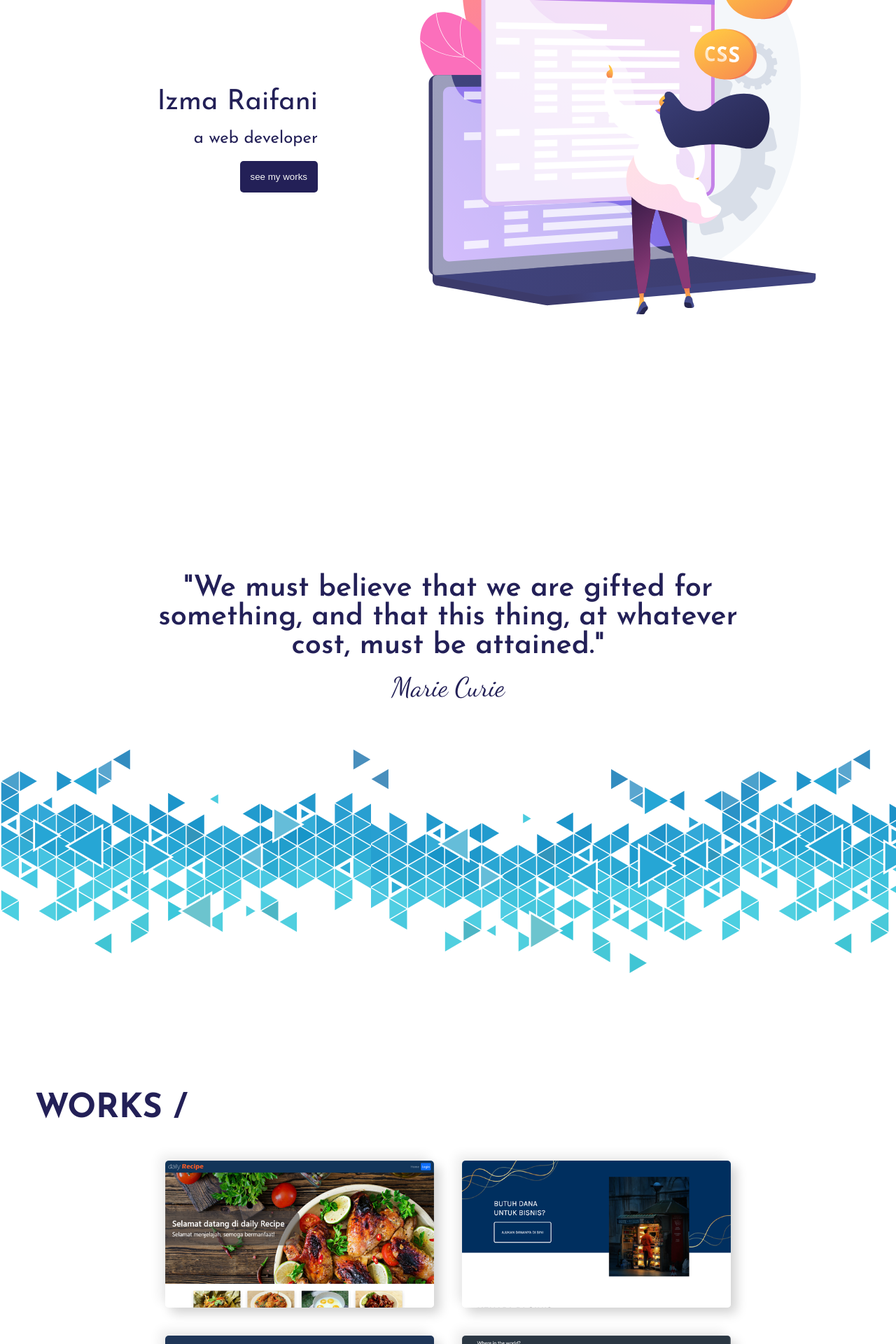
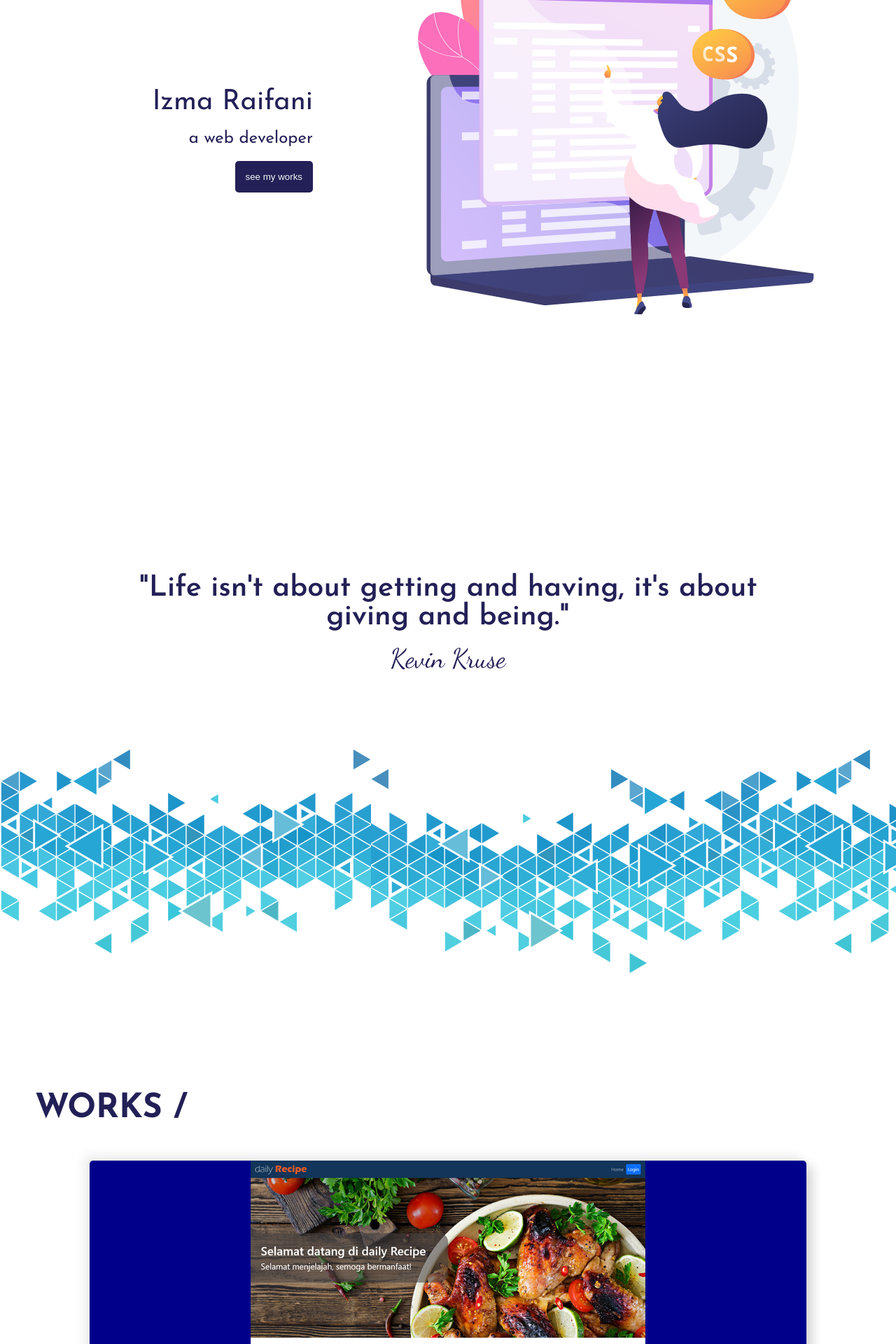
Before and after one commit to izurai27/my-portfolio-react-app, a React (Create React App) app: page / in a window 1280 px wide. Shown: the part 200-2120 px from the top of the page at 70% size. Built offline with nearby package versions, Linux system fonts and the light colour scheme.

Commit message:
rerender project list, tp masih error

```diff
--- a/src/css/hero.css
+++ b/src/css/hero.css
@@ -62,12 +62,14 @@
     width: 100%;
     display:flex;
     flex-direction: row;
-    position:relative;
+    justify-content: center;
+    padding:10px;
 }
 
 .hero-right img{
     /* width: 100vw; */
-    width: 100%;
+    /* width: 100%; */
+    height: 100%;
     justify-self: center;
 }
 
@@ -81,7 +83,7 @@
     height: fit-content;
 }
 
-@media only screen and (min-width:768px){
+@media only screen and (min-width:700px){
     .hero{
 
         height: 100vh;
@@ -108,9 +110,13 @@
         align-items: flex-end;
         justify-content: center;
 
+
     }
 
-
+    .hero-left .name{
+        width:100%;
+        text-align: right;
+    }
 
     .hero-right img{
         height:90%;
--- a/src/css/projects.css
+++ b/src/css/projects.css
@@ -20,36 +20,30 @@
     flex-wrap: wrap;
     justify-content: center;
     padding:30px;
+    row-gap: 50px;
 }
 
 .projectitem{
     /* border:1px solid yellow; */
     margin:20px;
     /* padding:10px; */
-    width:30vw;
-    min-width: 280px;
-    max-width: 564px;
-    height: auto;
+
+    width: 80vw;
+    /* max-width: 564px; */
+    height: 90vh;
     overflow: hidden;
     box-shadow:  8px 8px 16px #d3d3d3,
              -8px -8px 16px #ededed;
      border-radius: 5px;
+    /* background-color: #ddc913; */
 }
 
-.projectitem a{
-    width:100%;
-    height:100%;
-    overflow: hidden;
-}
+
 
 .projectitem .preview{
-    /* width:30vw;
-    min-width: 280px;
-    max-width: 564px;
-    height: auto; */
-    /* max-height:150px; */
-    width:100%;
-    height:100%;
+
+    width:564px;
+
 
 }
 
--- a/src/projectlist.js
+++ b/src/projectlist.js
@@ -11,42 +11,48 @@ const projectlist = [
       description: 'Aplikasi untuk mencari resep dan membuat daftar belanja bahan makanan dari resep tersebut',
       preview: dailyrecipe,
       techUsed:'reactjs, express, nodejs, axios, mongoDb Atlas, firebase',
-      link:'https://dailyrecipeapp.netlify.app/'
+      link:'https://dailyrecipeapp.netlify.app/',
+      color:'#00008b'
   },
   {   id: 'project4',
       name: 'Landing Page Dana Syariah',
       description: 'Landing page untuk lembaga keuangan syariah di depok',
       preview: danasyariah,
       techUsed:'html, css, javascript',
-      link:'https://dana-syariah.netlify.app/'
+      link:'https://dana-syariah.netlify.app/',
+      color:'#0df08b'
   },
   {   id: 'project2',
       name: 'Rock Paper Scissor',
       description: 'Challenge dari frontendmentor.io, merupakan aplikasi game suit rock paper scissor',
       preview: rockpaperscissor,
       techUsed:'html, sass, javascript',
-      link:'https://izurai27.github.io/rock-paper-scissors/'
+      link:'https://izurai27.github.io/rock-paper-scissors/',
+      color:'#ddc913'
   },
   {   id: 'project3',
       name: 'rest-countries-api',
       description: 'Challenge dari frontendmentor.io, merupakan aplikasi menampilkan semua negara di dunia',
       preview: restcountriesapi,
       techUsed:'html, sass, javascript',
-      link:'https://izurai27.github.io/rest-countries-api-with-color-theme-switcher-master/'
+      link:'https://izurai27.github.io/rest-countries-api-with-color-theme-switcher-master/' ,
+      color:'#ddc913'
   },
   {   id: 'project5',
       name: 'Frontendmentor-faq-accordion-card-main',
       description: 'Challenge dari frontendmentor.io',
       preview: faq,
       techUsed:'html, sass, javascript',
-      link:'https://izurai27.github.io/Frontendmentor-faq-accordion-card-main/'
+      link:'https://izurai27.github.io/Frontendmentor-faq-accordion-card-main/' ,
+      color:'#ddc913'
   },
   {   id: 'project6',
       name: 'chat-app-css-illustration-master',
       description: 'Challenge dari frontendmentor.io',
       preview: chatApp,
       techUsed:'html, sass, javascript',
-      link:'https://izurai27.github.io/chat-app-css-illustration-master/'
+      link:'https://izurai27.github.io/chat-app-css-illustration-master/' ,
+      color:'#ddc913'
   },
 
 
--- a/src/projects.js
+++ b/src/projects.js
@@ -8,7 +8,7 @@ function Projects(){
           <h2>WORKS /</h2>
           <div className='proj-container'>
             {projectlist.map(project =>
-              <div className='projectitem' key={project.id}>
+              <div className='projectitem' key={project.id} style={{backgroundColor:project.color}}>
                 <a href={project.link} target="_blank" rel="noreferrer"><img className="preview" src={project.preview} alt={project.name}/></a>
               </div>
             )}
--- a/src/quotecomponent.js
+++ b/src/quotecomponent.js
@@ -1,10 +1,19 @@
-import React from 'react'
+import React, {useState} from 'react'
 import {quotes} from './quotes'
 import './css/quote.css'
+
 // import triangle from './images/5156621-thin.svg'
 
 const Quote = () => {
-  const random = Math.floor(Math.random()*quotes.length)
+  const [random,setRandom] = useState(0)
+
+
+  //  random = Math.floor(Math.random()*quotes.length)
+  setTimeout(() =>
+    setRandom(Math.floor(Math.random()*quotes.length))
+  , 10000)
+
+
   return (
     <div>
       <div className='quotewrapper'>
```
